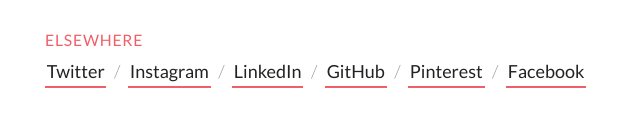
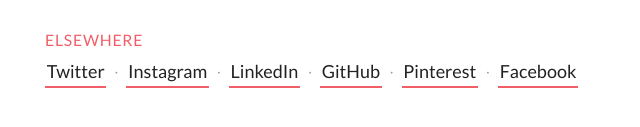
Before and after one commit to arnesierens/arnesierens.github.io, a plain HTML site: page index.html in a window 1280 px wide. Shown: the part 315-442 px from the top of the page, 0-640 px from the left. Drawn offline with Linux system fonts and the light colour scheme; a web font is replaced by a local one.

Commit message:
Changed forward slash to middot between social items

```diff
--- a/as.css
+++ b/as.css
@@ -135,7 +135,7 @@
 }
 
 .social-item + .social-item::before {
-  content: '\002F';
+  content: '\00b7';
   color: #999;
   padding: 0 4px;
 }
```
